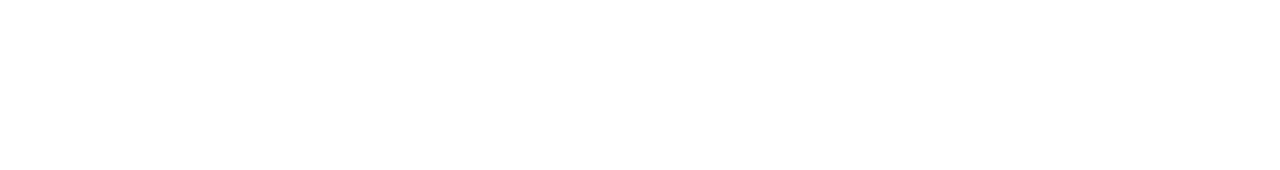
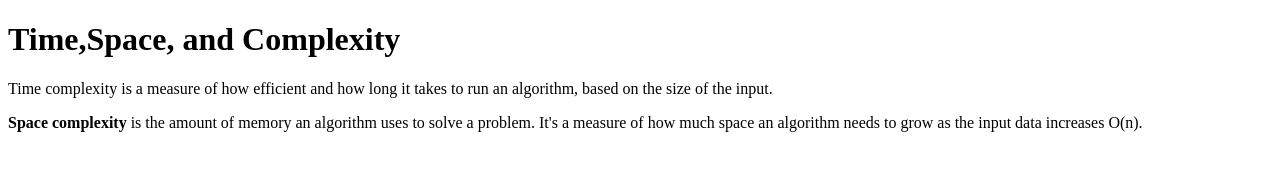
Before and after one commit to acciojob/time-and-space-complexity-NerusuPavani37, a website: page main.html in a window 1280 px wide. Drawn offline with Linux system fonts and the light colour scheme.

Commit message:
created a submission

```diff
--- a/main.html
+++ b/main.html
@@ -8,6 +8,10 @@
 
 <body>
 	<!-- the entire body must be written by student -->
+	<h1>Time,Space, and Complexity</h1>
+	<p>Time complexity is a measure of how efficient and how long it takes to run an algorithm,
+		based on the size of the input.</p>
+	<p><b>Space complexity</b> is the amount of memory an algorithm uses to solve a problem. It's a measure of how much space an algorithm needs to grow as the input data increases O(n).</p>
     <script type="text/javascript" src="./script.js">
 </script>
 
```
